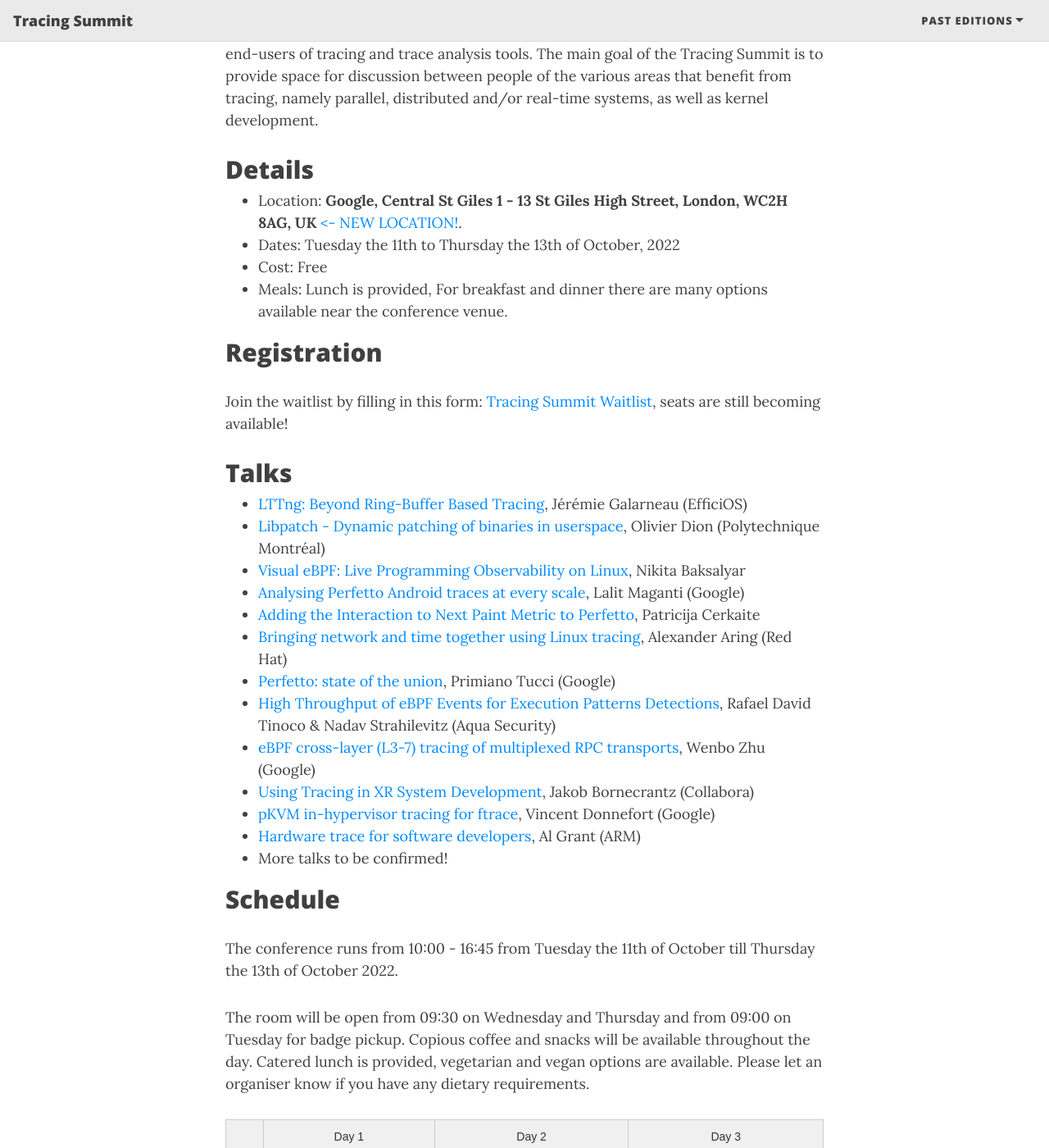
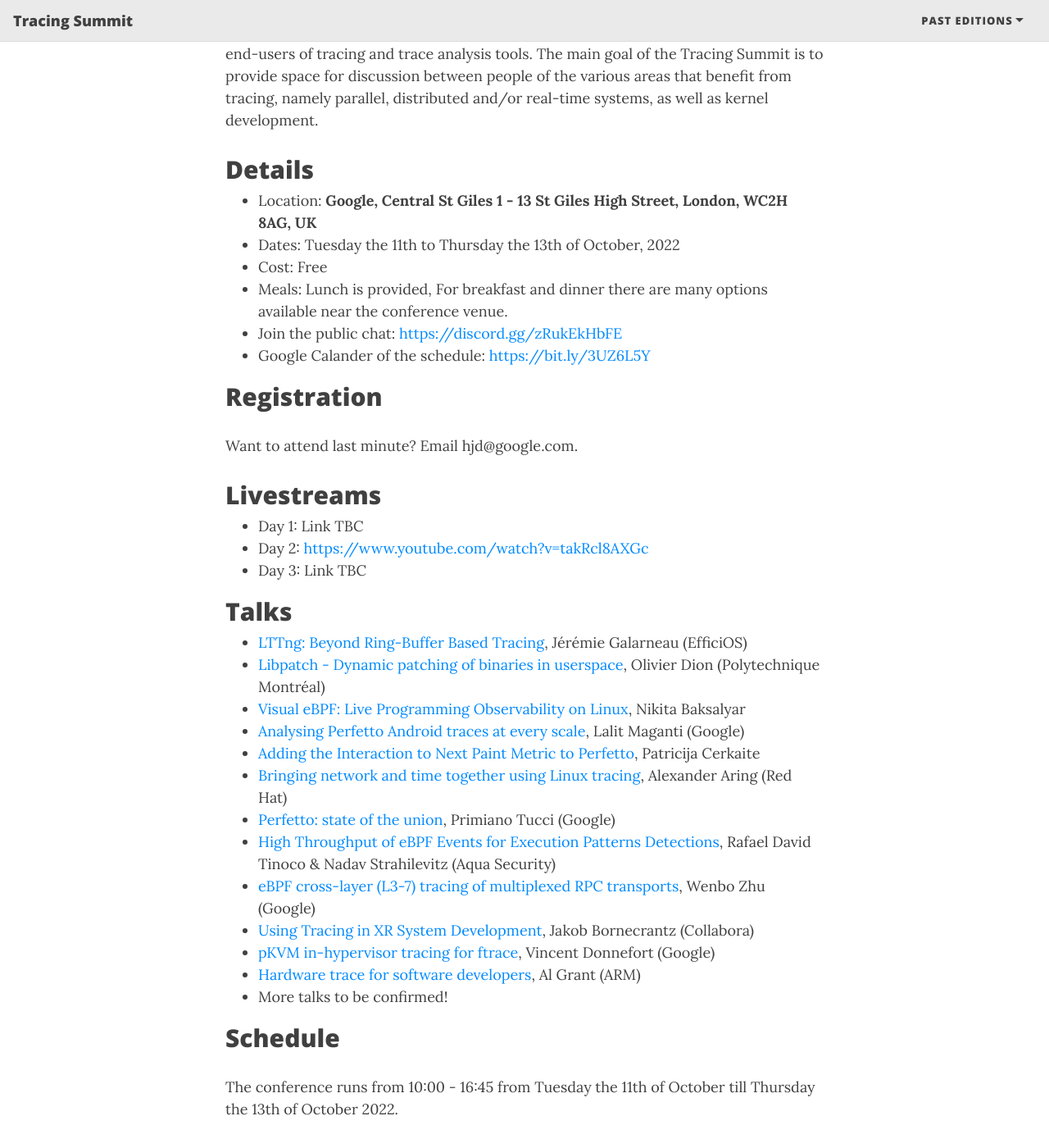
Before and after one commit to tracingsummit/tracingsummit.github.io, a Jekyll site: the page built from index.md, in a window 1280 px wide and 1400 px high, scrolled down 366 px. Shown: the whole window at 82% size. Built offline with Jekyll 4.4.1, drawn with Linux system fonts in a browser that asks for light colours; nearby versions of some CDN libraries; some of the changed text lies outside the part shown.

Commit message:
Add calander and chat links

```diff
--- a/index.md
+++ b/index.md
@@ -8,13 +8,20 @@
 The 2022 Tracing Summit is a three-day, single-track conference on the topic of tracing. The event focuses on software and hardware tracing, gathering developers and end-users of tracing and trace analysis tools. The main goal of the Tracing Summit is to provide space for discussion between people of the various areas that benefit from tracing, namely parallel, distributed and/or real-time systems, as well as kernel development.
 
 ## Details
-- Location: **Google, Central St Giles 1 - 13 St Giles High Street, London, WC2H 8AG, UK** [<- NEW LOCATION!](#new-location).
+- Location: **Google, Central St Giles 1 - 13 St Giles High Street, London, WC2H 8AG, UK**
 - Dates: Tuesday the 11th to Thursday the 13th of October, 2022
 - Cost: Free
 - Meals: Lunch is provided, For breakfast and dinner there are many options available near the conference venue.
+- Join the public chat: [https://discord.gg/zRukEkHbFE](https://discord.gg/zRukEkHbFE)
+- Google Calander of the schedule: [https://bit.ly/3UZ6L5Y](https://bit.ly/3UZ6L5Y)
 
 ## Registration
-Join the waitlist by filling in this form: [Tracing Summit Waitlist](https://docs.google.com/forms/d/e/1FAIpQLScaHabfZ8rZ2z_vun_iePMcu6H1AqlODJpuJeuyUh9GmhFWEw/viewform), seats are still becoming available!
+Want to attend last minute? Email hjd@google.com.
+
+## Livestreams
+- Day 1: Link TBC
+- Day 2: [https://www.youtube.com/watch?v=takRcl8AXGc](https://www.youtube.com/watch?v=takRcl8AXGc)
+- Day 3: Link TBC
 
 ## Talks
 * [LTTng: Beyond Ring-Buffer Based Tracing](/ts/2022/beyondtheringbuffer), Jérémie Galarneau (EfficiOS)
@@ -34,11 +41,12 @@
 ## Schedule
 The conference runs from 10:00 - 16:45 from Tuesday the 11th of October till Thursday the 13th of October 2022.
 
-
 The room will be open from 09:30 on Wednesday and Thursday and from 09:00 on Tuesday for badge pickup.
 Copious coffee and snacks will be available throughout the day.
 Catered lunch is provided, vegetarian and vegan options are available.
 Please let an organiser know if you have any dietary requirements.
+
+Google Calander of the schedule: [https://bit.ly/3UZ6L5Y](https://bit.ly/3UZ6L5Y).
 
 <style type="text/css">
 .tg  {border-collapse:collapse;border-color:#ccc;border-spacing:0;}
@@ -54,7 +62,7 @@
   <tr>
     <th class="tg-2b7s"></th>
     <th class="tg-baqh">Day 1<br>Tuesday 11th Oct</th>
-    <th class="tg-baqh">Day 2<br>Wednesday 12th Oct</th>
+    <th class="tg-baqh">Day 2<br><a href="https://www.youtube.com/watch?v=takRcl8AXGc">Wednesday 12th Oct</a></th>
     <th class="tg-baqh">Day 3<br>Thursday 13th Oct</th>
   </tr>
 </thead>
```
